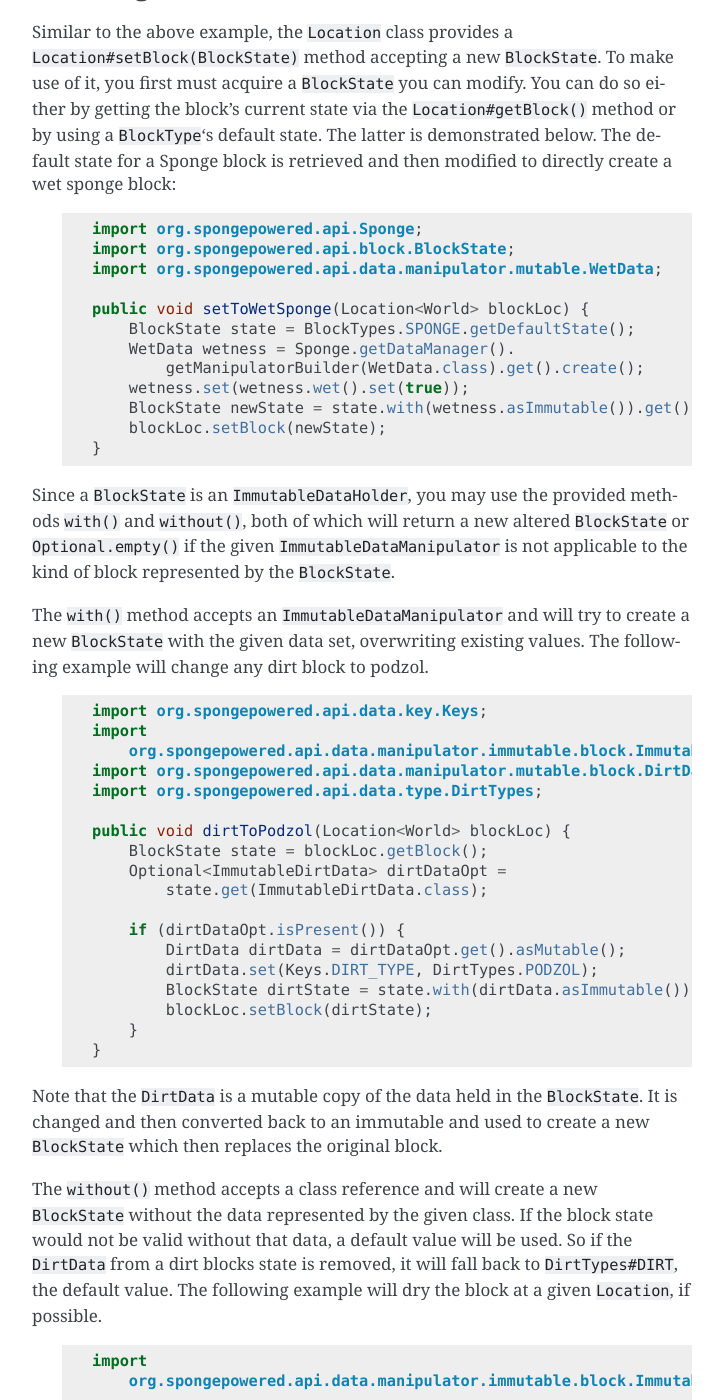
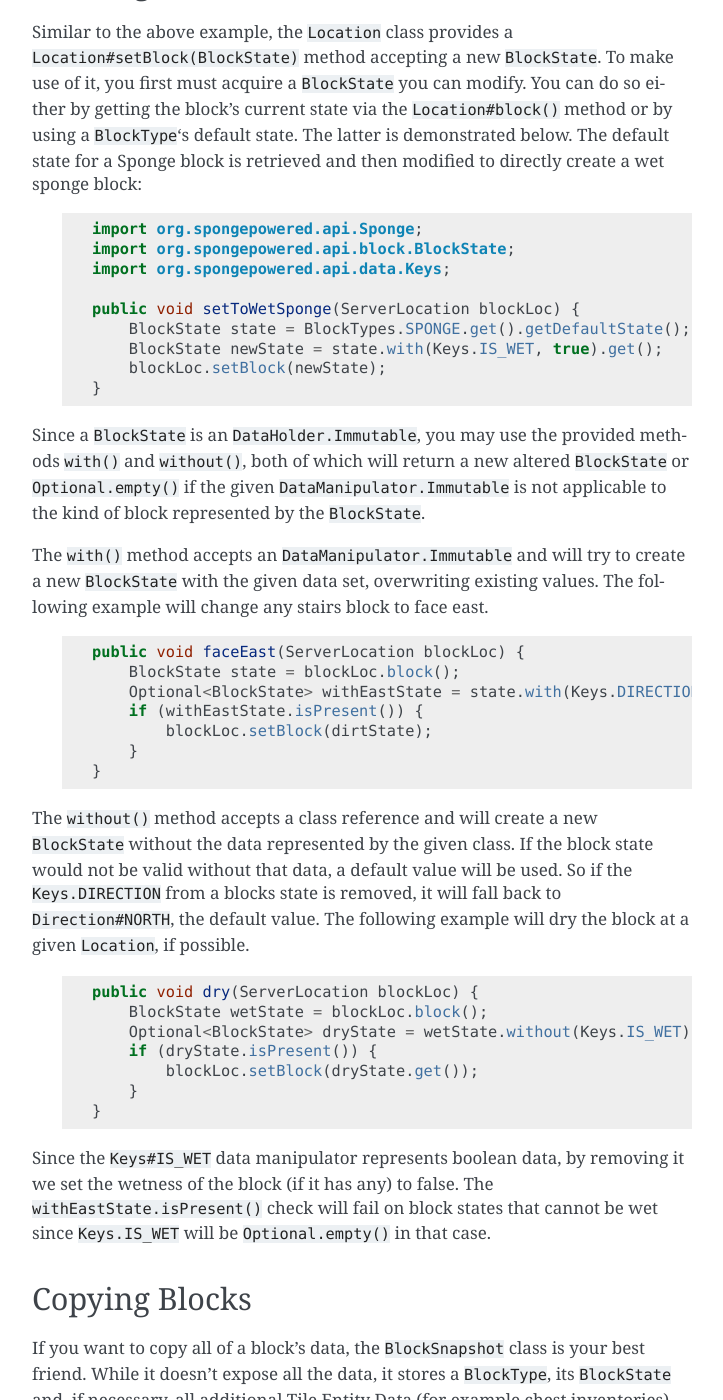
Before and after one commit to SpongePowered/SpongeDocs, a Sphinx documentation site: the page built from source/plugin/blocks/modifying.rst, in a window 1280 px wide and 1400 px high, scrolled down 835 px. Shown: the whole window, without its empty margins (388-1111 px from the left). Built offline with Sphinx 7.4.7, drawn with Linux system fonts in a browser that asks for light colours; cross-references to code outside the pages are shown as plain code; some of the changed text lies outside the part shown.

```diff
--- a/source/plugin/blocks/concepts.rst
+++ b/source/plugin/blocks/concepts.rst
@@ -37,7 +37,7 @@ possible state of a block prior to fully booting the server. This is required kn
 network are compressed to a number.
 
 Block Entity Data
-~~~~~~~~~~~~~~~~
+~~~~~~~~~~~~~~~~~
 
 With block properties having a known preset of possible values, these cannot be used when attempting to store data
 whereby there is a infinite amount of possibilities. Examples include sign text and block inventories.
--- a/source/plugin/blocks/index.rst
+++ b/source/plugin/blocks/index.rst
@@ -1,10 +1,6 @@
 ======
 Blocks
 ======
-
-.. warning::
-    These docs were written for SpongeAPI 7 and are likely out of date.
-    `If you feel like you can help update them, please submit a PR! <https://github.com/SpongePowered/SpongeDocs>`__
 
 Blocks are the very foundation of every Minecraft world, the element that makes Minecraft Minecraft-y. This section
 details how information about a block's type and attributes are read and set via SpongeAPI, what tile entities are
--- a/source/plugin/blocks/modifying.rst
+++ b/source/plugin/blocks/modifying.rst
@@ -10,27 +10,30 @@ Modifying Blocks
     org.spongepowered.api.block.BlockSnapshot
     org.spongepowered.api.block.BlockState
     org.spongepowered.api.block.BlockType
-    org.spongepowered.api.data.ImmutableDataHolder
-    org.spongepowered.api.data.manipulator.ImmutableDataManipulator
-    org.spongepowered.api.data.manipulator.mutable.WetData
-    org.spongepowered.api.data.manipulator.mutable.block.DirtData
     org.spongepowered.api.data.type.DirtTypes
     org.spongepowered.api.world.Location
+    org.spongepowered.api.world.server.ServerLocation
+    org.spongepowered.api.data.DataManipulator
+    org.spongepowered.api.data.DataManipulator.Immutable
+    org.spongepowered.api.data.DataHolder
+    org.spongepowered.api.data.DataHolder.Immutable
+    org.spongepowered.api.util.Direction
+    org.spongepowered.api.data.Keys
 
 Changing a Block's Type
 ~~~~~~~~~~~~~~~~~~~~~~~
 
-Changing the Type of a Block is as simple as calling the :javadoc:`Location#setBlockType(BlockType)` method with
+Changing the Type of a Block is as simple as calling the :javadoc:`Location#blockType(BlockType)` method with
 the new :javadoc:`BlockType`. The following code turns the block at the given :javadoc:`Location` into a
 sponge:
 
  .. code-block:: java
 
     import org.spongepowered.api.block.BlockTypes;
-    import org.spongepowered.api.world.Location;
-    import org.spongepowered.api.world.World;
+    import org.spongepowered.api.world.server.ServerLocation;
+    import org.spongepowered.api.world.server.ServerWorld;
 
-    public void setToSponge(Location<World> blockLoc) {
+    public void setToSponge(ServerLocation blockLoc) {
         blockLoc.setBlockType(BlockTypes.SPONGE);
     }
 
@@ -42,7 +45,7 @@ Altering Block States
 
 Similar to the above example, the ``Location`` class provides a :javadoc:`Location#setBlock(BlockState)` method
 accepting a new :javadoc:`BlockState`. To make use of it, you first must acquire a ``BlockState`` you can modify. You
-can do so either by getting the block's current state via the :javadoc:`Location#getBlock()` method or by using a
+can do so either by getting the block's current state via the :javadoc:`Location#block()` method or by using a
 ``BlockType``\ 's default state. The latter is demonstrated below. The default state for a Sponge block is retrieved
 and then modified to directly create a wet sponge block:
 
@@ -50,69 +53,50 @@ and then modified to directly create a wet sponge block:
 
     import org.spongepowered.api.Sponge;
     import org.spongepowered.api.block.BlockState;
-    import org.spongepowered.api.data.manipulator.mutable.WetData;
+    import org.spongepowered.api.data.Keys;
 
-    public void setToWetSponge(Location<World> blockLoc) {
-        BlockState state = BlockTypes.SPONGE.getDefaultState();
-        WetData wetness = Sponge.getDataManager().
-            getManipulatorBuilder(WetData.class).get().create();
-        wetness.set(wetness.wet().set(true));
-        BlockState newState = state.with(wetness.asImmutable()).get();
+    public void setToWetSponge(ServerLocation blockLoc) {
+        BlockState state = BlockTypes.SPONGE.get().getDefaultState();
+        BlockState newState = state.with(Keys.IS_WET, true).get();
         blockLoc.setBlock(newState);
     }
 
-Since a ``BlockState`` is an :javadoc:`ImmutableDataHolder`, you may use the provided methods ``with()`` and
+Since a ``BlockState`` is an :javadoc:`DataHolder.Immutable`, you may use the provided methods ``with()`` and
 ``without()``, both of which will return a new altered ``BlockState`` or ``Optional.empty()`` if the given
-:javadoc:`ImmutableDataManipulator` is not applicable to the kind of block represented by the ``BlockState``.
+:javadoc:`DataManipulator.Immutable` is not applicable to the kind of block represented by the ``BlockState``.
 
-The ``with()`` method accepts an ``ImmutableDataManipulator`` and will try to create a new ``BlockState`` with the
-given data set, overwriting existing values. The following example will change any dirt block to podzol.
+The ``with()`` method accepts an ``DataManipulator.Immutable`` and will try to create a new ``BlockState`` with the
+given data set, overwriting existing values. The following example will change any stairs block to face east.
 
  .. code-block:: java
 
-    import org.spongepowered.api.data.key.Keys;
-    import
-        org.spongepowered.api.data.manipulator.immutable.block.ImmutableDirtData;
-    import org.spongepowered.api.data.manipulator.mutable.block.DirtData;
-    import org.spongepowered.api.data.type.DirtTypes;
-
-    public void dirtToPodzol(Location<World> blockLoc) {
-        BlockState state = blockLoc.getBlock();
-        Optional<ImmutableDirtData> dirtDataOpt =
-            state.get(ImmutableDirtData.class);
-
-        if (dirtDataOpt.isPresent()) {
-            DirtData dirtData = dirtDataOpt.get().asMutable();
-            dirtData.set(Keys.DIRT_TYPE, DirtTypes.PODZOL);
-            BlockState dirtState = state.with(dirtData.asImmutable()).get();
+    public void faceEast(ServerLocation blockLoc) {
+        BlockState state = blockLoc.block();
+        Optional<BlockState> withEastState = state.with(Keys.DIRECTION, Direction.EAST);
+        if (withEastState.isPresent()) {
             blockLoc.setBlock(dirtState);
         }
     }
 
-Note that the :javadoc:`DirtData` is a mutable copy of the data held in the ``BlockState``. It is changed and then
-converted back to an immutable and used to create a new ``BlockState`` which then replaces the original block.
-
 The ``without()`` method accepts a class reference and will create a new ``BlockState`` without the data
 represented by the given class. If the block state would not be valid without that data, a default value will be used.
-So if the ``DirtData`` from a dirt blocks state is removed, it will fall back to :javadoc:`DirtTypes#DIRT`, the default
-value. The following example will dry the block at a given ``Location``, if possible.
+So if the ``Keys.DIRECTION`` from a blocks state is removed, it will fall back to :javadoc:`Direction#NORTH`,
+the default value.
+The following example will dry the block at a given ``Location``, if possible.
 
  .. code-block:: java
 
-    import
-        org.spongepowered.api.data.manipulator.immutable.block.ImmutableWetData;
-
-    public void dry(Location<World> blockLoc) {
-        BlockState wetState = blockLoc.getBlock();
-        Optional<BlockState> dryState = wetState.without(ImmutableWetData.class);
+    public void dry(ServerLocation blockLoc) {
+        BlockState wetState = blockLoc.block();
+        Optional<BlockState> dryState = wetState.without(Keys.IS_WET);
         if (dryState.isPresent()) {
             blockLoc.setBlock(dryState.get());
         }
     }
 
-Since the :javadoc:`WetData` data manipulator represents boolean data, by removing it we set the wetness of the block
-(if it has any) to false. The ``dryState.isPresent()`` check will fail on block states that cannot be wet since
-``dryState`` will be ``Optional.empty()`` in that case.
+Since the :javadoc:`Keys#IS_WET` data manipulator represents boolean data, by removing it we set the wetness of the block
+(if it has any) to false. The ``withEastState.isPresent()`` check will fail on block states that cannot be wet since
+``Keys.IS_WET`` will be ``Optional.empty()`` in that case.
 
 Copying Blocks
 ~~~~~~~~~~~~~~
@@ -126,8 +110,9 @@ very simple:
  .. code-block:: java
 
     import org.spongepowered.api.block.BlockSnapshot;
+    import org.spongepowered.api.world.BlockChangeFlags;
 
-    public void copyBlock(Location<World> from, Location<World> to) {
+    public void copyBlock(ServerLocation from, ServerLocation to) {
         BlockSnapshot snapshot = from.createSnapshot();
-        to.setBlock(snapshot.getState());
+        to.restoreSnapshot(snapshot, false, BlockChangeFlags.ALL);
     }
```
Also changed, not shown: other parts of source/plugin/blocks/index.rst (+1 -1 lines), source/plugin/blocks/blockentities.rst (added, +119 -0 lines), source/plugin/blocks/tileentities.rst (deleted, +0 -124 lines), source/plugin/blocks/virtualblock.rst (+7 -6 lines).
